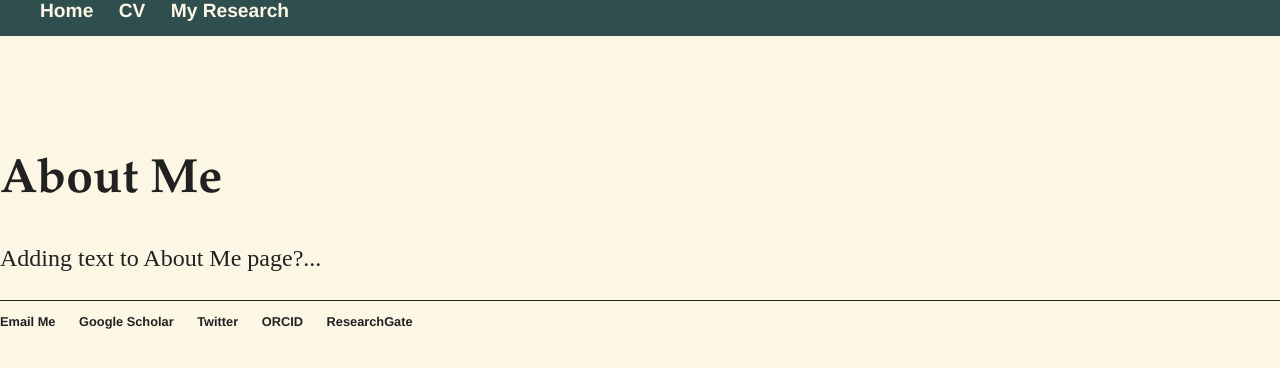
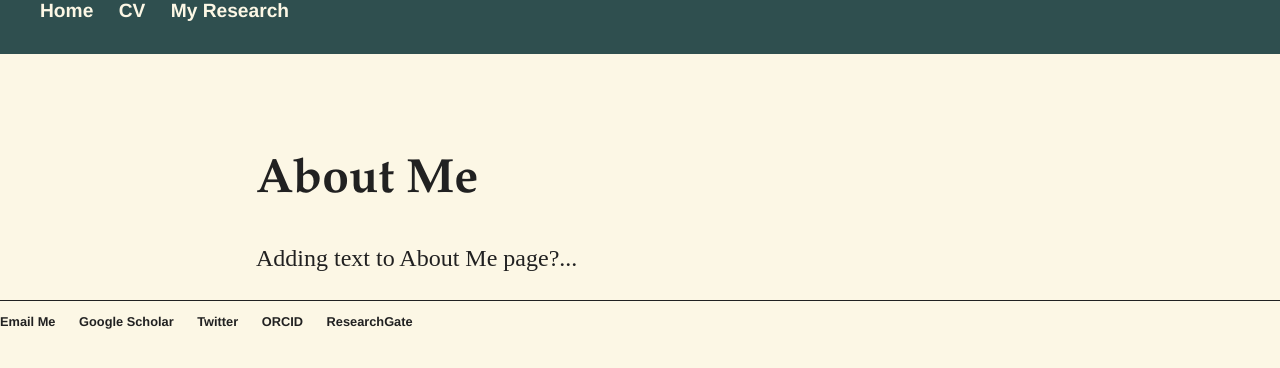
Before and after one commit to alyssa-stansfield/alyssa-stansfield.github.io, a Jekyll site: the page built from about/index.html, in a window 1280 px wide. Shown: the top 368 px of the page. Built offline with Jekyll 4.4.1, drawn with Linux system fonts in a browser that asks for light colours.

Commit message:
Making nav bar taller and adding padding to body to move to right

```diff
--- a/css/main.css
+++ b/css/main.css
@@ -4,8 +4,8 @@ body {
 }
 
 .container {
-    width: 75%;
     padding-top: 60px;
+    padding-left: 20%;
 }
 
 footer ul {
@@ -24,7 +24,7 @@ nav ul {
     position: fixed;
     top:0;
     width:100%;
-    height:4%;
+    height:6%;
     z-index:999;
     margin: 0px 0px 0px 0px;
 }
```
